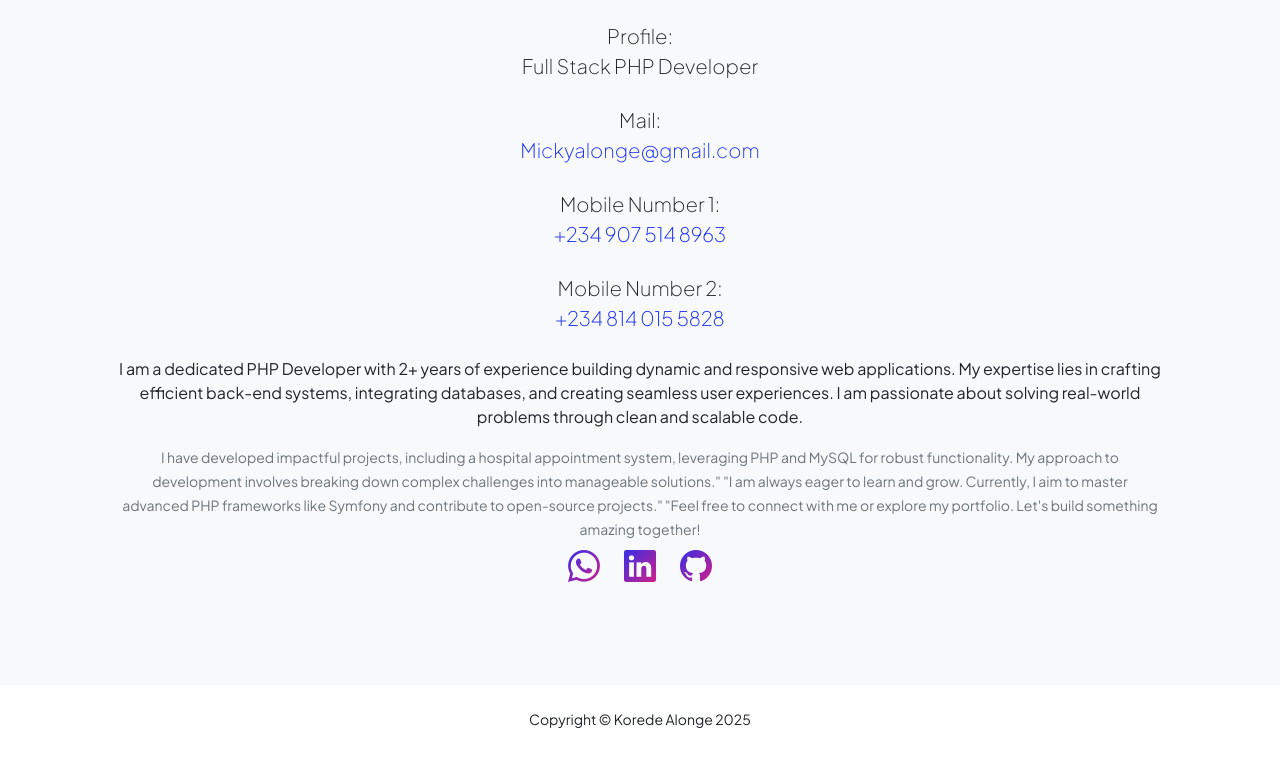
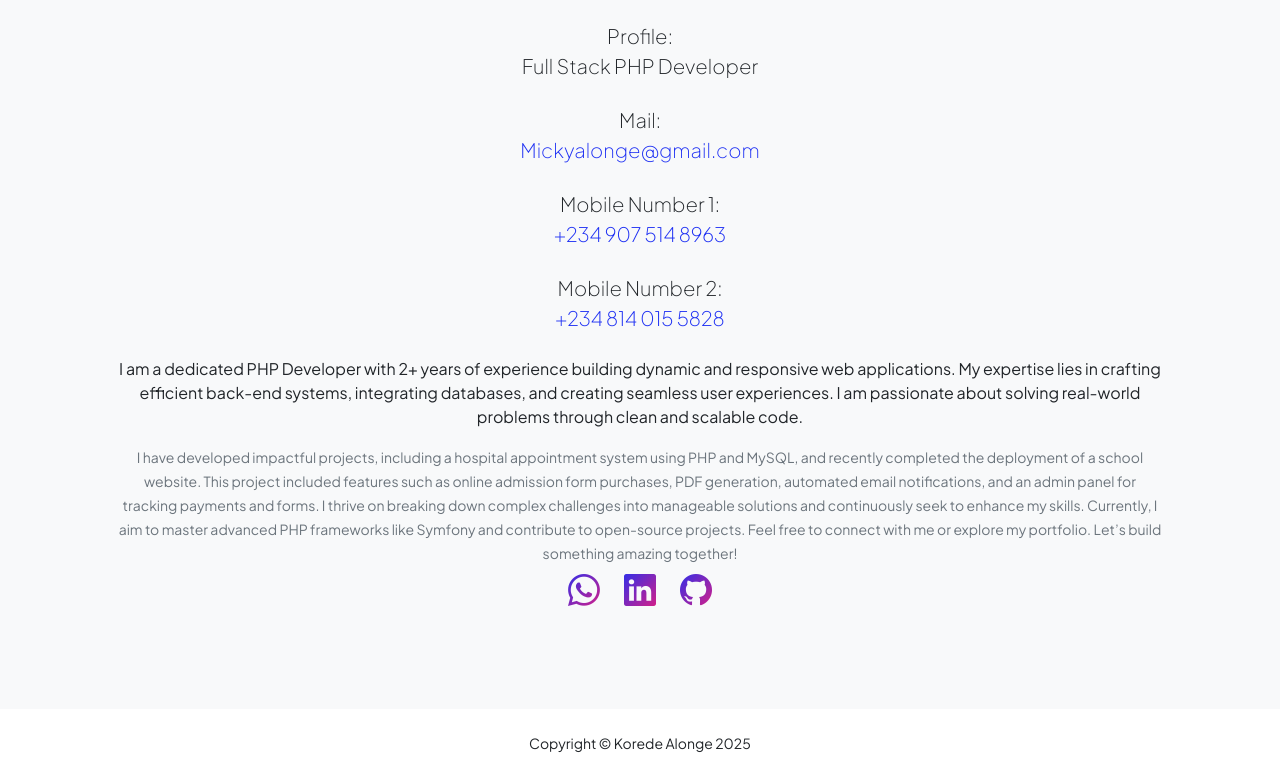
Before and after one commit to OluwakoredeAlonge/folio, a plain HTML site: page index.html in a window 1280 px wide. Shown: the part 1290-2068 px from the top of the page. Before the commit the page ends 2044 px from the top, so only its background shows below. Drawn offline with nearby package versions, Linux system fonts and the light colour scheme.

Commit message:
Updated portfolio with new PHP developer profile and project details

```diff
--- a/index.html
+++ b/index.html
@@ -188,11 +188,19 @@
                                 <p class="lead fw-light mb-4">Mobile Number 1: <br> <a href="tel:+2349075148963" title="Call us now!" class="text-decoration-none">+234 907 514 8963</a></p>
                                 <p class="lead fw-light mb-4">Mobile Number 2: <br> <a href="tel:+2348140155828" title="Call us now!" class="text-decoration-none">+234 814 015 5828 </a></p>
                                 <p>I am a dedicated PHP Developer with 2+ years of experience building dynamic and responsive web applications. My expertise lies in crafting efficient back-end systems, integrating databases, and creating seamless user experiences. I am passionate about solving real-world problems through clean and scalable code.</p>
-                                <small class="text-muted">I have developed impactful projects, including a hospital appointment system, leveraging PHP and MySQL for robust functionality. My approach to development involves breaking down complex challenges into manageable solutions."
 
-                                    "I am always eager to learn and grow. Currently, I aim to master advanced PHP frameworks like Symfony and contribute to open-source projects."
+                                <small class="text-muted">
+                                    I have developed impactful projects, including a hospital appointment system using PHP and MySQL, and recently completed the deployment of a school website. This project included features such as online admission form purchases, PDF generation, automated email notifications, and an admin panel for tracking payments and forms.
+                                </small>
 
-                                    "Feel free to connect with me or explore my portfolio. Let's build something amazing together!</small>
+                                <small class="text-muted">
+                                    I thrive on breaking down complex challenges into manageable solutions and continuously seek to enhance my skills. Currently, I aim to master advanced PHP frameworks like Symfony and contribute to open-source projects.
+                                </small>
+
+                                <small class="text-muted">
+                                    Feel free to connect with me or explore my portfolio. Let’s build something amazing together!
+                                </small>
+
                                 <div class="d-flex justify-content-center fs-2 gap-4">
                                     <a class="text-gradient" href="https://wa.me/2348140155828"><i class="bi bi-whatsapp"></i></a>
                                     <a class="text-gradient" href="http://www.linkedin.com/in/koredealonge"><i class="bi bi-linkedin"></i></a>
```
Also changed, not shown: projects.html (+3 -3 lines), resume.html (+1 -1 lines).
